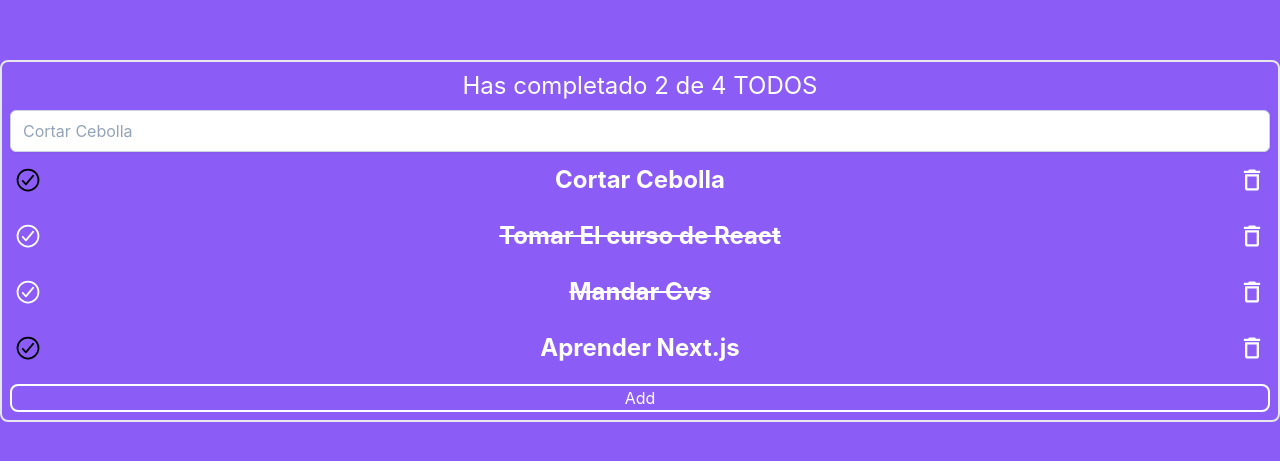
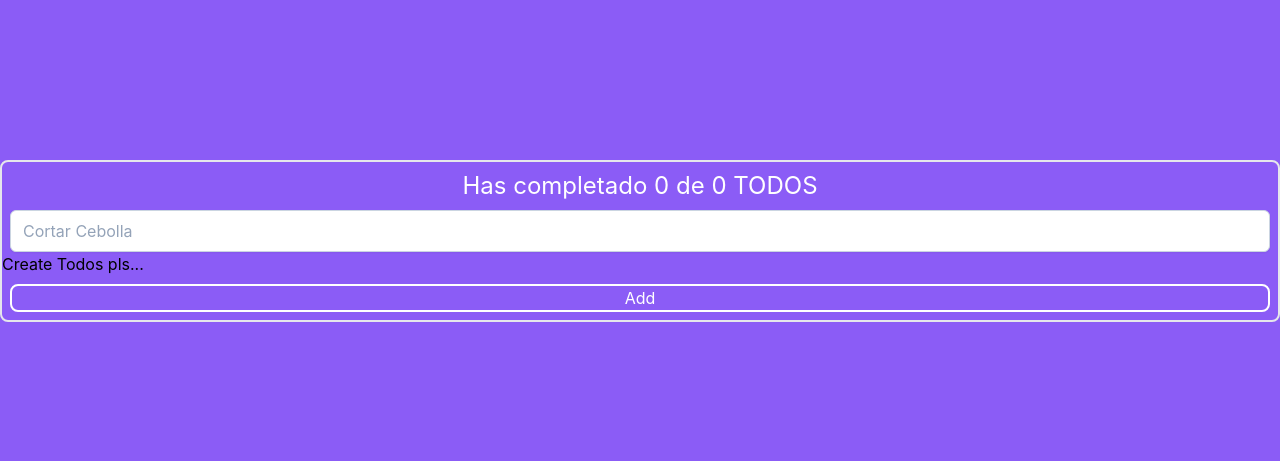
Before and after one commit to platzi/curso-react-intro, a React (Create React App) app: page / in a window 1280 px wide. Shown: the part 159-620 px from the top of the page. Built offline with nearby package versions, Linux system fonts and the light colour scheme.

Commit message:
added loading skeletons

```diff
--- a/src/App.js
+++ b/src/App.js
@@ -3,15 +3,13 @@ import { TodoSearch } from './TodoSearch';
 import { TodoList } from './TodoList';
 import { TodoItem } from './TodoItem';
 import { CreateTodoButton } from './CreateTodoButton';
-
+import {TodosCreate} from './TodosCreate'
+import {TodosError} from './TodosError'
+import {TodosLoading} from './TodosLoading'
+import {TodosCounterLoading} from './TodosCounterLoading'
 import React from 'react';
 
-const defaultTodos = [
-  {text: 'Cortar Cebolla', completed:false},
-  {text: 'Tomar El curso de React', completed:true},
-  {text: 'Mandar Cvs', completed:true},
-  {text: 'Aprender Next.js', completed:false},
-  ]
+
 
 function useLocalStorage(itemName,
    initialValue){
@@ -44,8 +42,6 @@ function useLocalStorage(itemName,
   },2000)
   },[])
 
-
-
 const saveItem = (newItem) =>{
   localStorage.setItem(itemName,
   JSON.stringify(newItem))
@@ -65,7 +61,7 @@ function App() {
     item: todos,
     saveItem:saveTodos,
     loading,
-    error} = useLocalStorage('TODOS_V1',defaultTodos)
+    error} = useLocalStorage('TODOS_V1',[])
 
   const [searchValue, setSearchValue] = React.useState('')
 
@@ -105,17 +101,18 @@ function App() {
   <>
     <div className='container flex flex-col justify-center
     border-2 rounded-lg bg-violet-500	'>
-
-      <TodoCounter completed={CompletedTodos} total= {totalTodos} />
+      <TodoCounter completed={CompletedTodos} total= {totalTodos}>
+      {loading && <TodosCounterLoading/>}
+      </TodoCounter>
       <TodoSearch
       searchValue={searchValue}
       setSearchValue={setSearchValue}
       />
 
       <TodoList>
-        {loading && <p>Estamos cargando</p>}
-        {error && <p>error</p>}
-        {(!loading && searchedTodos.length === 0) && <p>agrega todos</p>}
+        {loading && <TodosLoading/>}
+        {error && <TodosError/>}
+        {(!loading && searchedTodos.length === 0) && <TodosCreate/>}
 
         {searchedTodos.map(todo=>(
           <TodoItem
--- a/src/TodoCounter/index.js
+++ b/src/TodoCounter/index.js
@@ -3,9 +3,11 @@ function TodoCounter({total, completed}){
     return(
 
       <>
-      <h1 className={`${total > 0 && " text-2xl p-2 text-white text-center"}`}>
+
+      <h1 className=" text-2xl p-2 text-white text-center">
         Has completado {completed} de {total} TODOS
       </h1>
+
 
       </>
     )
--- /dev/null
+++ b/src/TodosCounterLoading/index.js
@@ -0,0 +1,13 @@
+import React from "react";
+function TodosCounterLoading(){
+
+  return(
+
+    <div className="flex flex-col animate-pulse items-center p-3">
+        <div className=" w-full h-10 bg-violet-200 rounded-lg dark:bg-violet-400 mb-3 "></div>
+    </div>
+
+
+    )
+  }
+export { TodosCounterLoading }
--- /dev/null
+++ b/src/TodosCreate/index.js
@@ -0,0 +1,10 @@
+import React from "react";
+function TodosCreate(){
+
+  return(
+    <p>
+        Create Todos pls...
+    </p>
+    )
+  }
+export { TodosCreate }
--- /dev/null
+++ b/src/TodosError/index.js
@@ -0,0 +1,10 @@
+import React from "react";
+function TodosError(){
+
+  return(
+    <p>
+        Error...
+    </p>
+    )
+  }
+export { TodosError }
--- /dev/null
+++ b/src/TodosLoading/index.js
@@ -0,0 +1,17 @@
+import React from "react";
+function TodosLoading(){
+
+  return(
+
+    <div className="flex flex-col animate-pulse items-center p-3">
+        <div className=" w-full h-10 bg-violet-200 rounded-lg dark:bg-violet-400 mb-3 "></div>
+        <div className=" w-full h-10 bg-violet-200 rounded-lg dark:bg-violet-400 mb-3 "></div>
+        <div className=" w-full h-10 bg-violet-200 rounded-lg dark:bg-violet-400 mb-3 "></div>
+        <div className=" w-full h-10 bg-violet-200 rounded-lg dark:bg-violet-400 mb-3 "></div>
+    </div>
+
+
+
+    )
+  }
+export { TodosLoading }
```
